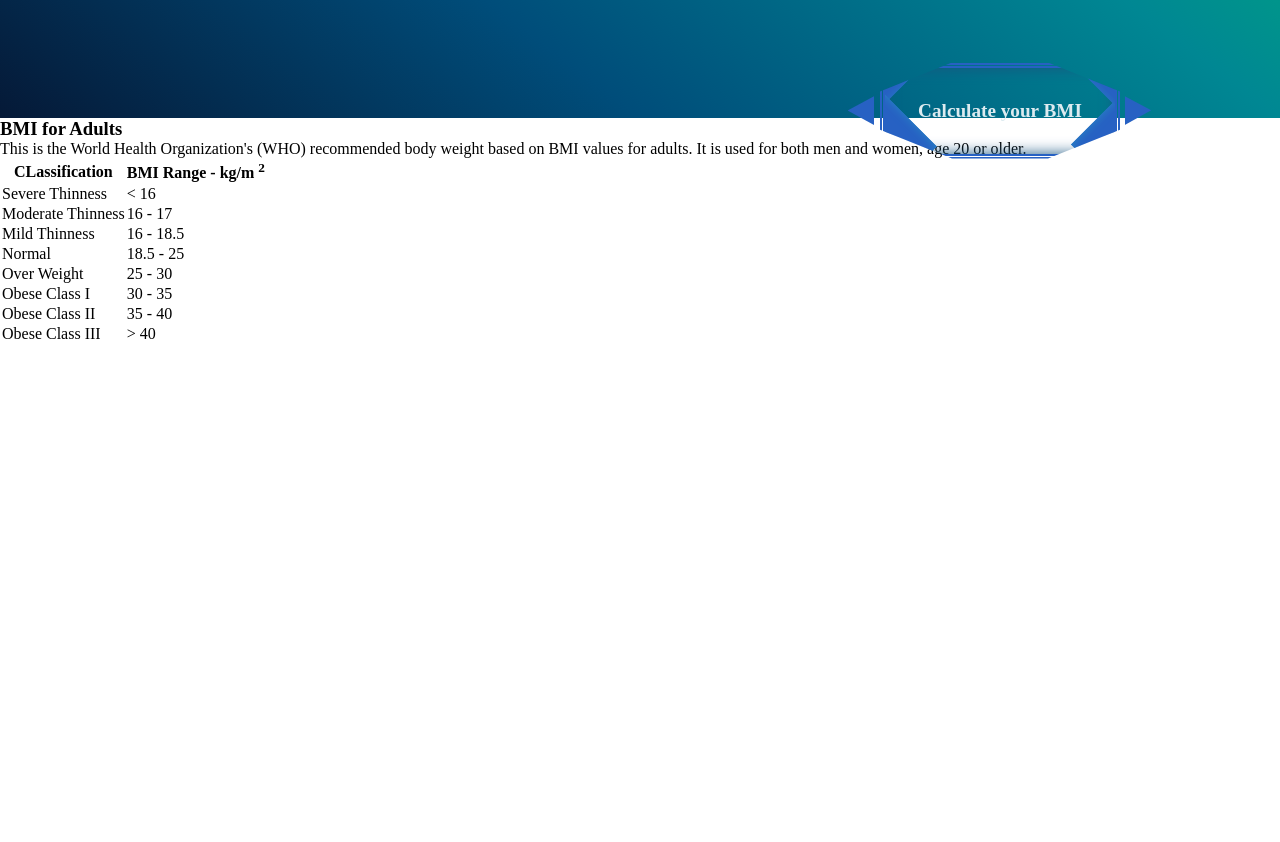
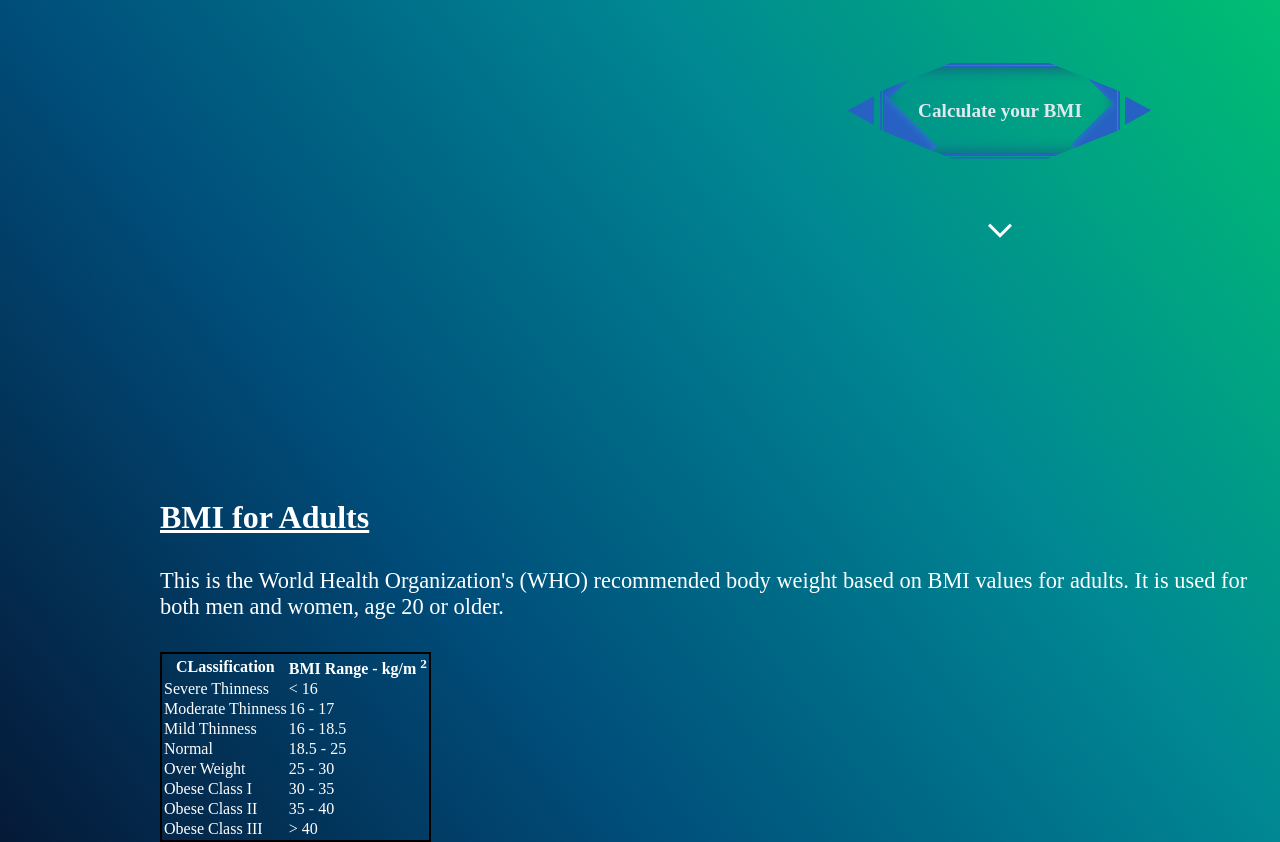
Before and after one commit to Gopisam1126/BMI_Calculator, a plain HTML site: page index.html in a window 1280 px wide. Shown: the part 851-1693 px from the top of the page. Before the commit the page ends 1196 px from the top, so only its background shows below. Drawn offline with nearby package versions, Linux system fonts and the light colour scheme; a web font is replaced by a local one.

Commit message:
third commit

```diff
--- a/index.css
+++ b/index.css
@@ -3,7 +3,9 @@
     --Gradient1: linear-gradient(to right top, #051937, #004d7a, #008793, #00bf72, #a8eb12);
     --Gradient2: linear-gradient(315deg, #308383, #399c9b);
     --hFontS: 4rem;
+    --h3fontS: 2rem;
     --pfontS: 2rem;
+    --p2FontS: 1.4rem;
     --hFontFam: 'Croissant One', cursive;
     --pFontFam: 'Kanit', sans-serif;
     --btnFontS: 1.2rem;
@@ -15,7 +17,7 @@
 }
 #mainSection{
     background-image: var(--Gradient1);
-    height: 60.59rem;
+    /* height: 90.59rem; */
     padding: 15rem 0 0 0;
 }
 .headContainer{
@@ -196,3 +198,24 @@ button:hover #clip {
 }
 
 /* Table - BMI for ADults */
+/* BMI for Adults Head and p */
+
+.moreAbtBMI{
+    color: var(--color1);
+    margin: 15rem 0 0 10rem;
+}
+.bmiAdultsHead{
+    font-size: var(--h3fontS);
+    text-decoration: underline;
+    margin-bottom: 2rem;
+}
+.BMIforAdultsP{
+    font-size: var(--p2FontS);
+    margin-bottom: 2rem;
+}
+
+/* Table CSS */
+
+.bmiAdultsTable{
+    border: 2px solid black;
+}
--- a/index.html
+++ b/index.html
@@ -42,9 +42,7 @@
                 </span>
             </a>
         </div>
-    </section>
-    <section id="subSection">
-        <div class="moreAbtBMI">
+        <div class="moreAbtBMI" id="subSection">
             <h3 class="bmiAdultsHead">
                 BMI for Adults
             </h3>
```
